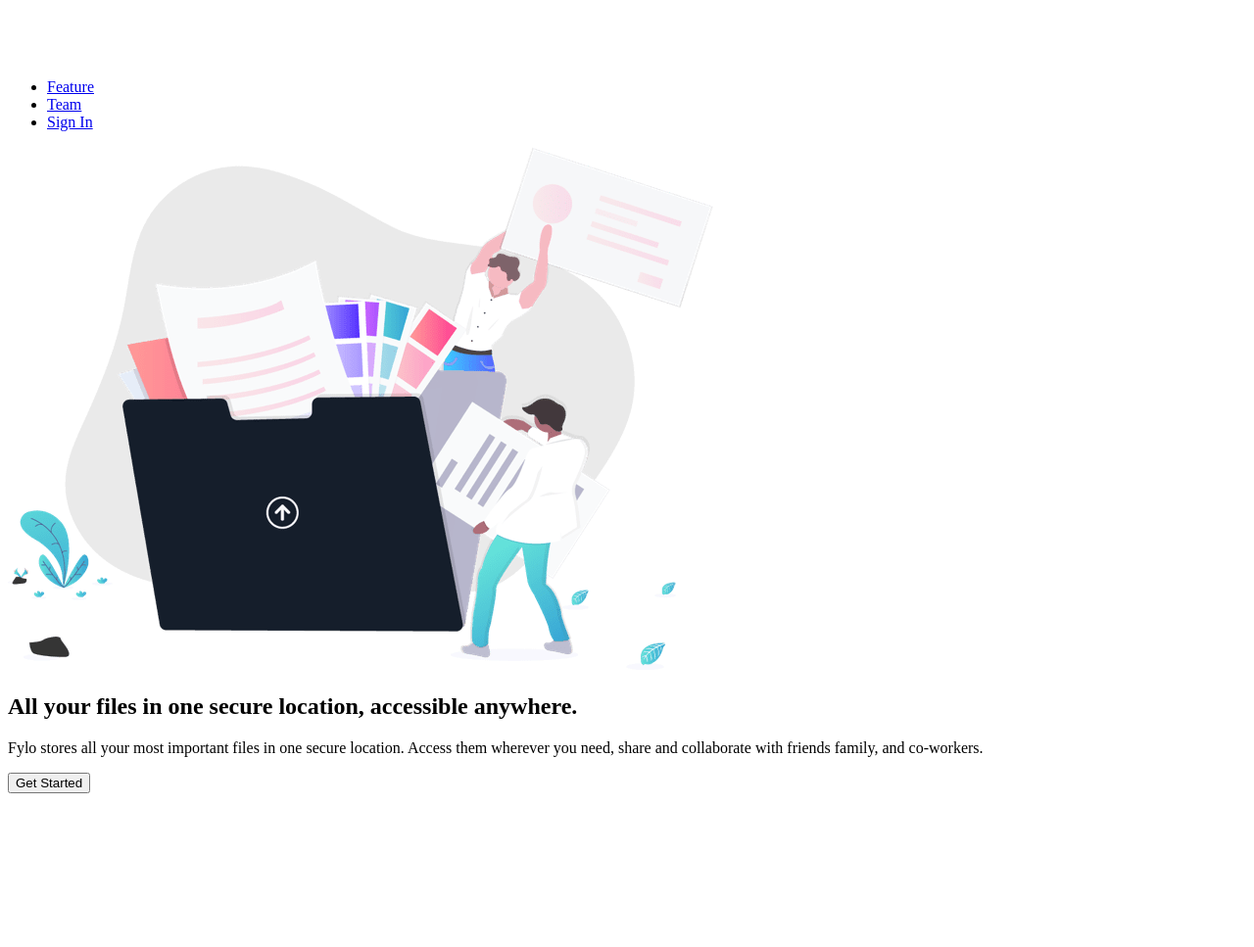
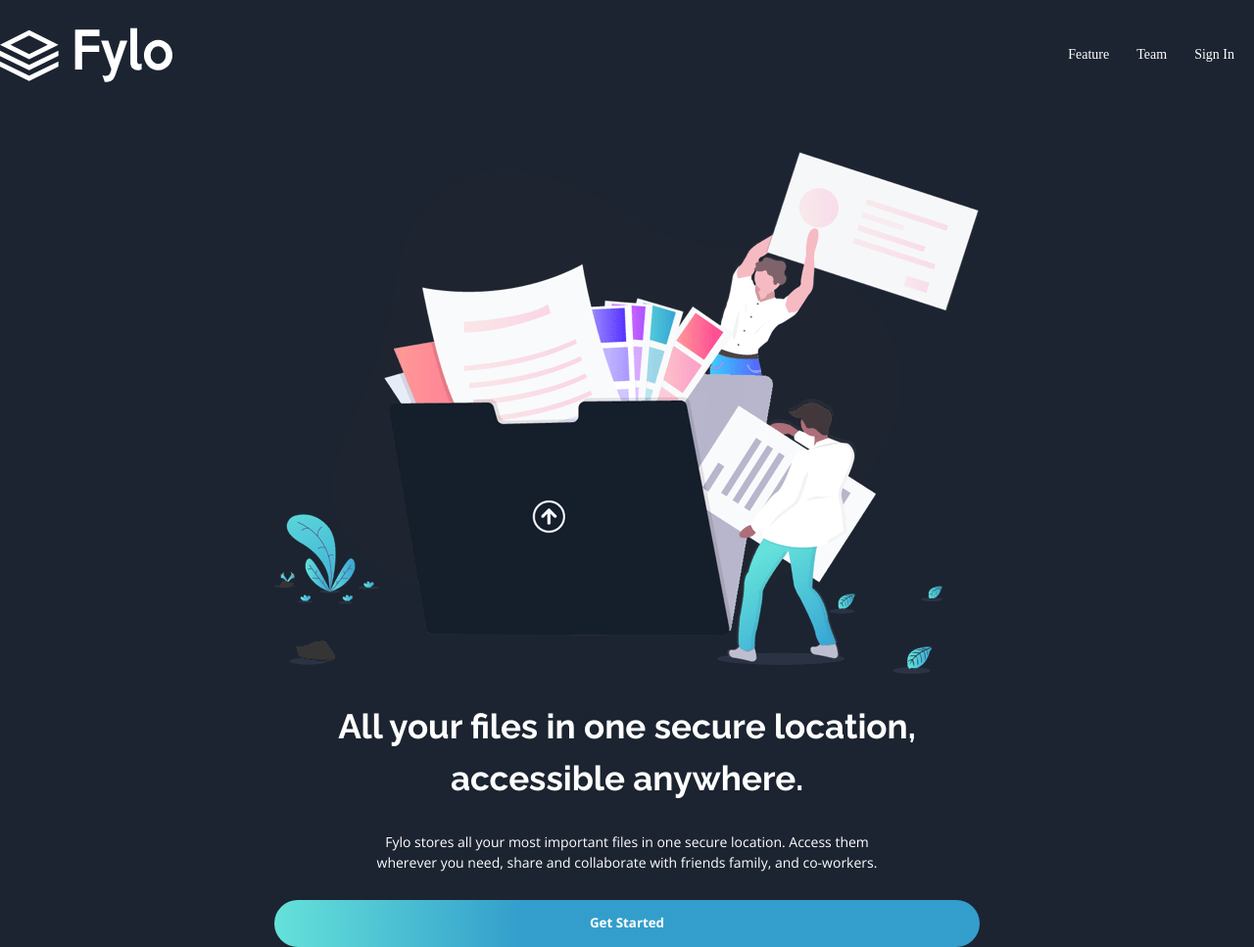
Before and after one commit to WFernandoc07/bootcamp-frontend-g14, a plain HTML site: page semana_03/dia01_css/index.html in a window 1280 px wide. Shown: the whole page at 98% size. Before the commit the page ends 818 px from the top, so only its background shows below. Drawn offline with nearby package versions, Linux system fonts and the light colour scheme.

Commit message:
update files - semana 03, día 01

```diff
--- /dev/null
+++ b/semana_03/dia01_css/css/index.css
@@ -0,0 +1,117 @@
+@import url('https://fonts.googleapis.com/css2?family=Open+Sans:wght@400;700&family=Raleway:wght@400;700&display=swap');
+
+/*Definir variables*/
+:root {
+  /*FONTS*/
+  --font-primary: 'Raleway', sans-serif;
+  --font-secondary: 'Open Sans', sans-serif;
+  --font-size: 14px;
+  --font-weight-regular: 400;
+  --font-weight-bold: 700;
+
+  /*COLORS*/
+  --primary-dark-blue-into: hsl(217, 28%, 15%);
+  --primary-dark-blue-main: hsl(218, 28%, 13%);
+  --primary-dark-blue-footer: hsl(216, 53%, 9%);
+  --primary-dark-blue-testimonial: hsl(219, 30%, 18%);
+
+  --acent-cyan-gradient-1: hsl(176, 68%, 64%);
+  --acent-blue-gradient-1: hsl(198, 60%, 50%);
+  --acent-light-red: hsl(0, 100%, 63%);
+
+  --neutral-white: hsl(0, 0%, 100%);
+}
+
+* {
+  margin: 0;
+  box-sizing: border-box;
+}
+
+html {
+  font-size: var(--font-size);
+}
+
+body {
+  background-color: var(--primary-dark-blue-into);
+  color: var(--neutral-white);
+}
+
+a {
+  color: inherit;
+  text-decoration: none;
+}
+
+img {
+  max-width: 100%;
+  height: auto;
+}
+
+.wrapper {
+  width: min(100%-3rem, 144px);
+  margin: 0;
+}
+
+.header {
+  /* border: 1px solid red; */
+  margin: 0 auto;
+
+  display: flex;
+  justify-content: space-between;
+
+  margin-top: 2rem;
+}
+
+.header__nav {
+  list-style: none;
+  /* border: 1px solid blue; */
+  /* width: 100px; */
+  padding: 10px;
+  margin: 10px;
+
+  display: flex;
+  gap: 2rem;
+  /*1rem = 14px, es el tamaño de la fuente actual.*/
+}
+
+.hero {
+  width: min(100% - 3rem, 720px);
+
+  margin: 0 auto;
+  margin-top: 5rem;
+
+
+  display: flex;
+  flex-direction: column;
+  gap: 2rem;
+
+  text-align: center;
+}
+
+.hero__title {
+  font-family: var(--font-primary);
+  font-weight: var(--font-weight-bold);
+  font-size: 2.5rem;
+  line-height: 1.5;
+}
+
+.hero__text {
+  font-family: var(--font-secondary);
+  padding: 0 7rem;
+  line-height: 1.5;
+}
+
+.hero__button {
+  font-family: var(--font-secondary);
+  font-weight: var(--font-weight-bold);
+  border: none;
+  border-radius: 7rem;
+  padding: 1rem 1.5rem;
+  line-height: 1.5;
+  min-width: 220px;
+  color: var(--neutral-white);
+
+  background: linear-gradient(
+    90deg,
+    var(--acent-cyan-gradient-1) 0%,
+    var(--acent-blue-gradient-1) 35%);
+}
--- a/semana_03/dia01_css/index.html
+++ b/semana_03/dia01_css/index.html
@@ -5,13 +5,14 @@
   <meta charset="UTF-8">
   <meta name="viewport" content="width=device-width, initial-scale=1.0">
   <title>Document</title>
+  <link rel="stylesheet" href="./css/index.css">
 </head>
 
 <body>
-  <header class="header">
+  <header class="header wrapper">
     <img src="./fylo-dark-theme-landing-page-master/images/logo.svg" alt="">
-    <nav class="header__nav">
-      <ul>
+    <nav>
+      <ul class="header__nav">
         <li>
           <a href="#">Feature</a>
         </li>
@@ -31,7 +32,7 @@
       <h2 class="hero__title">
         All your files in one secure location, accessible anywhere.
       </h2>
-      <p class="hero__terxt">
+      <p class="hero__text">
         Fylo stores all your most important files in one secure location. Access them wherever
         you need, share and collaborate with friends family, and co-workers.
       </p>
```
